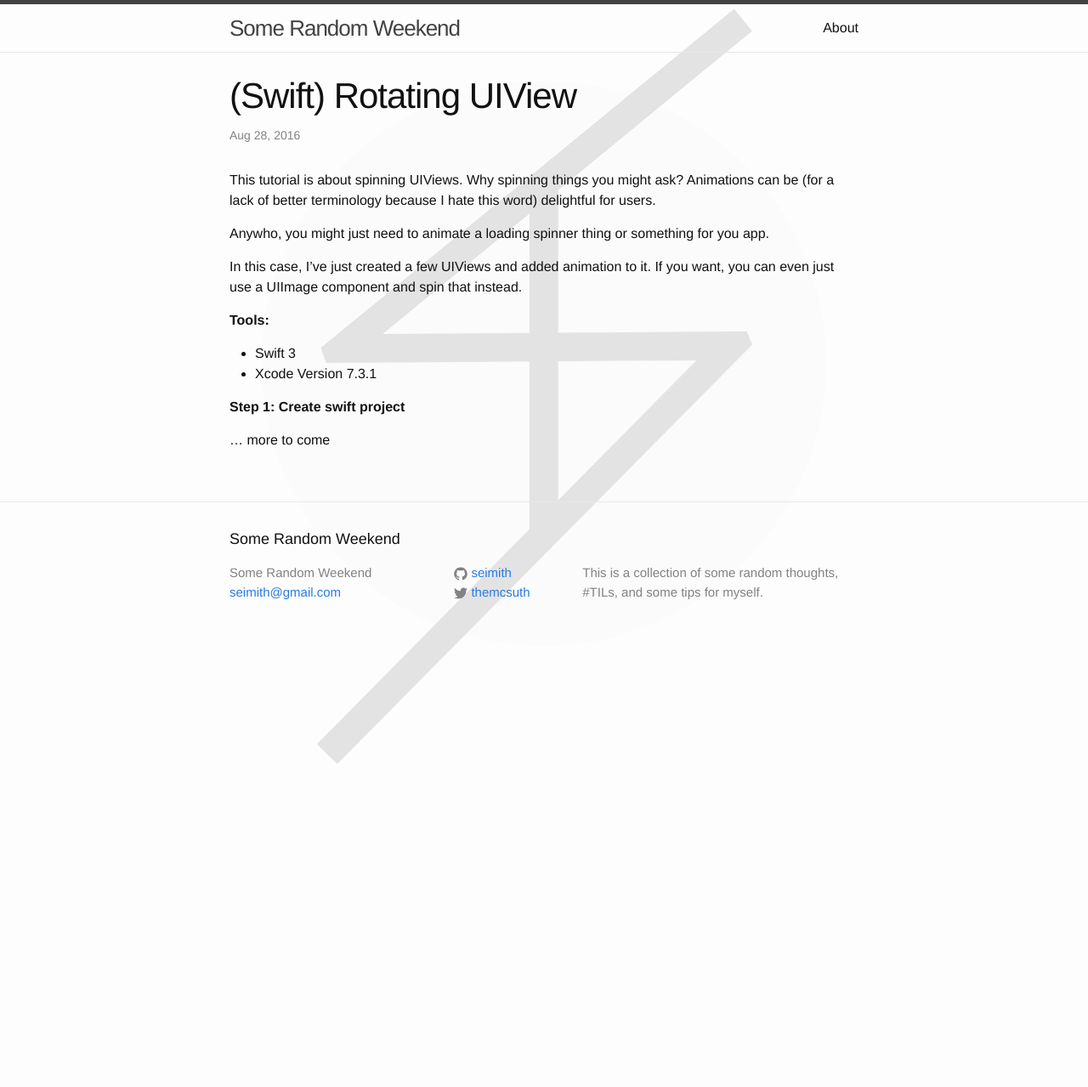
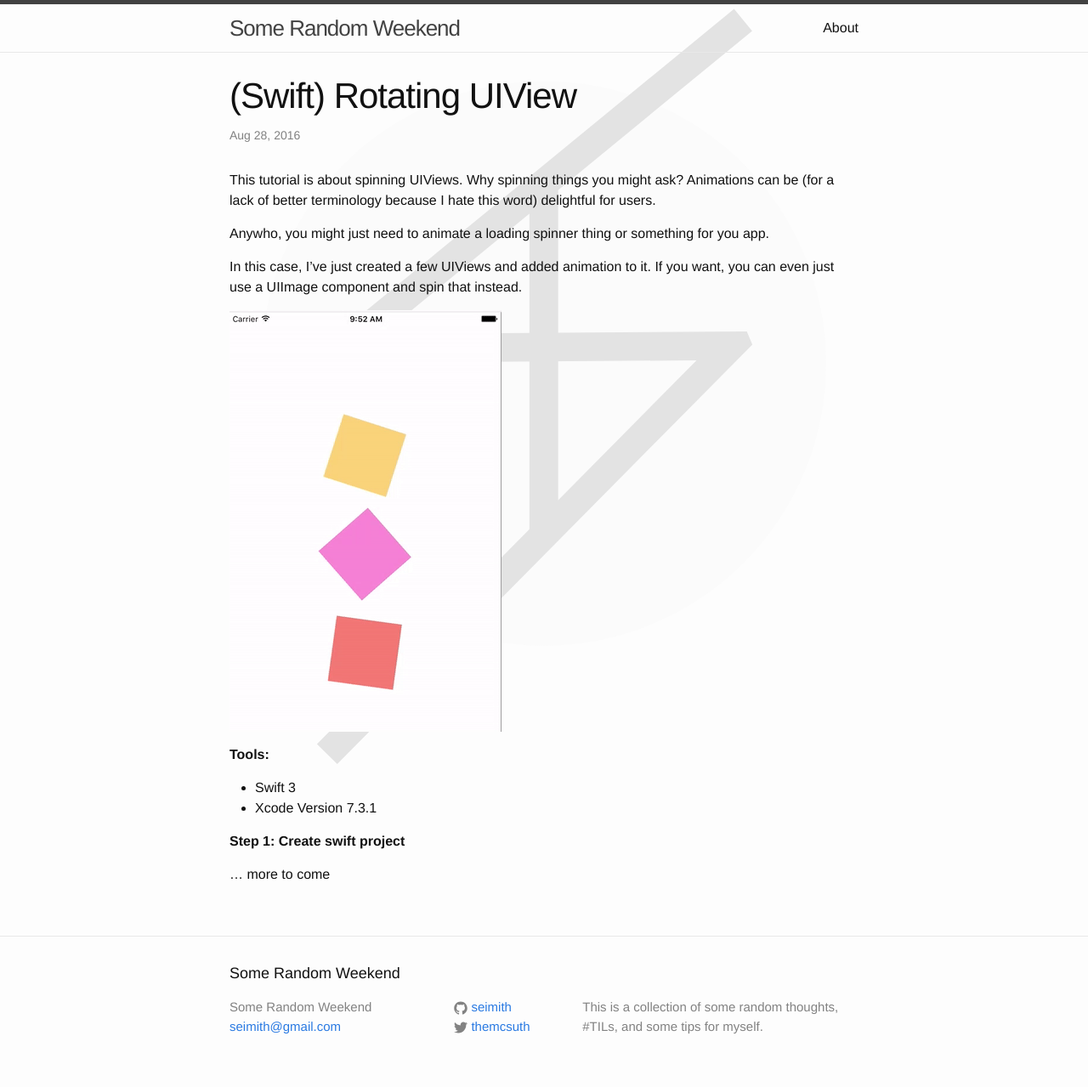
Before and after one commit to seimith/seimith.github.io, a Jekyll site: the page built from _posts/2016-08-28-Swift: Rotating UIView.md, in a window 1280 px wide. Shown: the whole page at 85% size. Built offline with Jekyll 4.4.1, drawn with Linux system fonts in a browser that asks for light colours; before the commit the page ends 900 px from its top, so only the background shows below that.

Commit message:
Add gifs

```diff
--- a/_posts/2016-08-28-Swift: Rotating UIView.md
+++ b/_posts/2016-08-28-Swift: Rotating UIView.md
@@ -11,6 +11,8 @@ Anywho, you might just need to animate a loading spinner thing or something for
 
 In this case, I've just created a few UIViews and added animation to it. If you want, you can even just use a UIImage component and spin that instead.
 
+![alt text](https://raw.githubusercontent.com/seimith/seimith.github.io/master/_assets/2016-08-28-assets/RotatingUIViewSmall.gif "Creating a single page application")
+
 **Tools:**
 
 - Swift 3
```
Also changed, not shown: _assets/2016-08-20-assets/SwiftNavigationControlVideoSmall.gif (deleted), _assets/2016-08-28-assets/RotatingUIViewSmall.gif (added), 1 other file.
